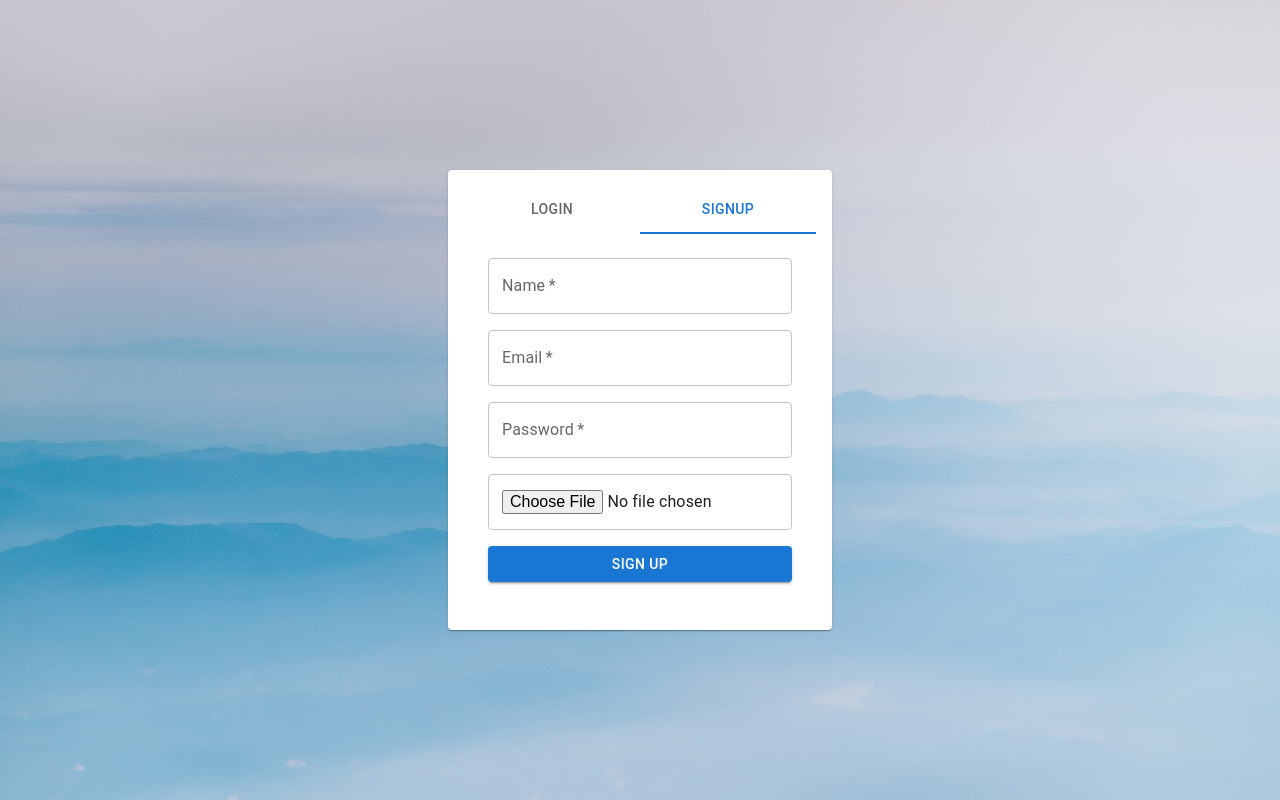
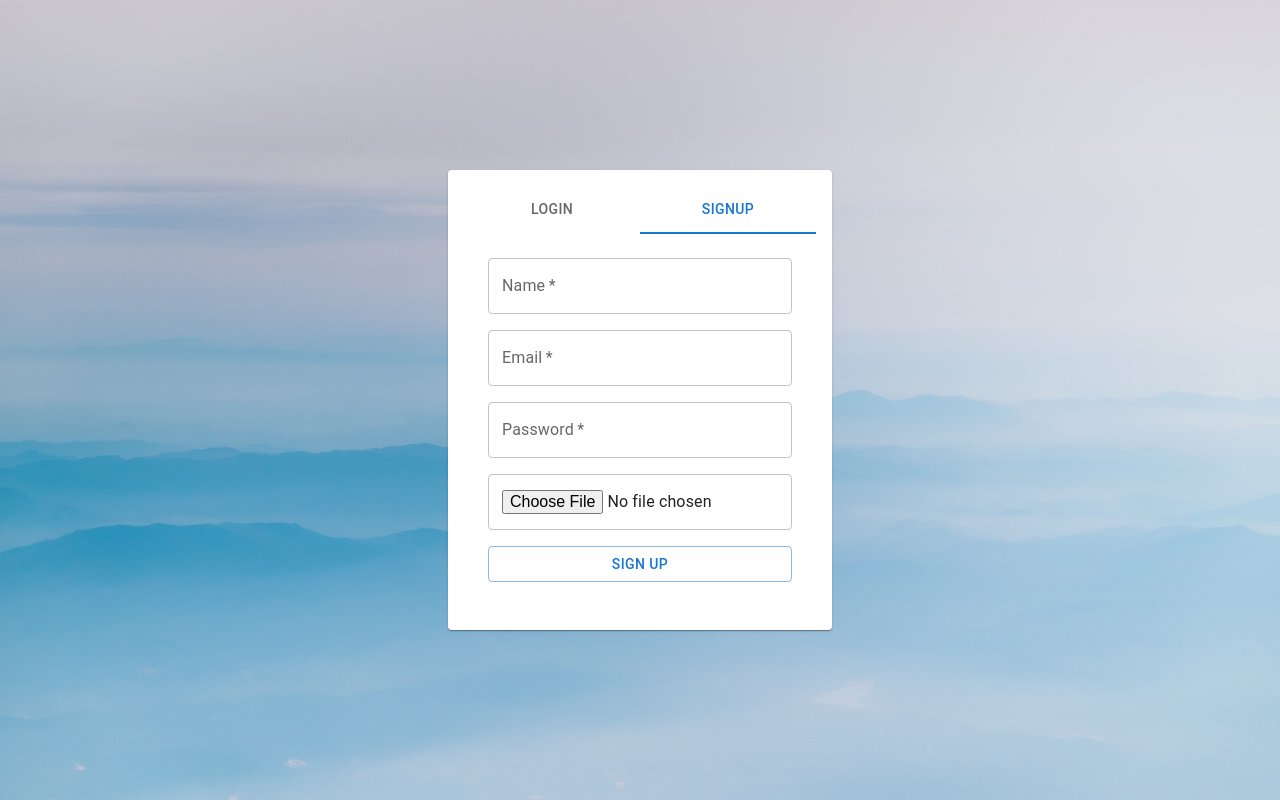
Before and after one commit to sheddyboy/mern-chatapp, a React (Create React App) app in the folder client/: page / in a window 1280 px wide. Both pictures are taken after a click on the tab "SIGNUP". Built offline with nearby package versions, Linux system fonts and the light colour scheme; no server answers.

Commit message:
error handling

```diff
--- a/client/src/pages/ApproveUser.tsx
+++ b/client/src/pages/ApproveUser.tsx
@@ -1,10 +1,12 @@
 import {
+  Alert,
   Box,
   Button,
   Card,
   CardContent,
   CircularProgress,
   Grid,
+  Snackbar,
   Stack,
   Tab,
   Tabs,
@@ -13,16 +15,33 @@ import {
 import { useAppDispatch } from "app/hooks";
 import { useLogInMutation, useRegisterMutation } from "features/Auth/authApi";
 import { logIn } from "features/Auth/authSlice";
-import React, { useState } from "react";
+import React, { useEffect, useState } from "react";
 import TabPanel from "../components/TabPanel";
 
 const ApproveUser = () => {
   const dispatch = useAppDispatch();
   const [toggleTab, setToggleTab] = useState(0);
-  const [registerUser, { isLoading: signUpLoading }] = useRegisterMutation();
-  const [logInUser, { isLoading: logInLoading }] = useLogInMutation();
+  const [errorMessage, setErrorMessage] = useState("");
+  const [toggleError, setToggleError] = useState(false);
+  const [registerUser, { isLoading: signUpLoading, error: registerError }] =
+    useRegisterMutation();
+  const [logInUser, { isLoading: logInLoading, error: logInError }] =
+    useLogInMutation();
   const [registerFormData, setRegisterFormData] = useState(new FormData());
   const [loginFormData, setLoginFormData] = useState(new FormData());
+
+  useEffect(() => {
+    if (registerError && "data.message" in registerError) {
+      setToggleError(true);
+      setErrorMessage(registerError["data.message"] as string);
+      return;
+    }
+    if (logInError && "data.message" in logInError) {
+      setToggleError(true);
+      setErrorMessage(logInError["data.message"] as string);
+      return;
+    }
+  }, [logInError, registerError]);
 
   const handleTabChange = (event: React.SyntheticEvent, newValue: number) => {
     setToggleTab(newValue);
@@ -188,7 +207,7 @@ const ApproveUser = () => {
                   <Grid item xs={12}>
                     <Button
                       fullWidth
-                      variant="contained"
+                      variant="outlined"
                       type="submit"
                       disabled={logInLoading}
                       sx={{ position: "relative" }}
@@ -208,6 +227,20 @@ const ApproveUser = () => {
           </CardContent>
         </Card>
       </Stack>
+      <Snackbar
+        anchorOrigin={{ vertical: "top", horizontal: "right" }}
+        open={toggleError}
+        autoHideDuration={3000}
+        onClose={() => setToggleError((prev) => !prev)}
+      >
+        <Alert
+          onClose={() => setToggleError((prev) => !prev)}
+          severity="error"
+          sx={{ width: "100%" }}
+        >
+          {errorMessage}
+        </Alert>
+      </Snackbar>
     </Box>
   );
 };
```
Also changed, not shown: 1 other file (tests, documents, lock files or other folders).
